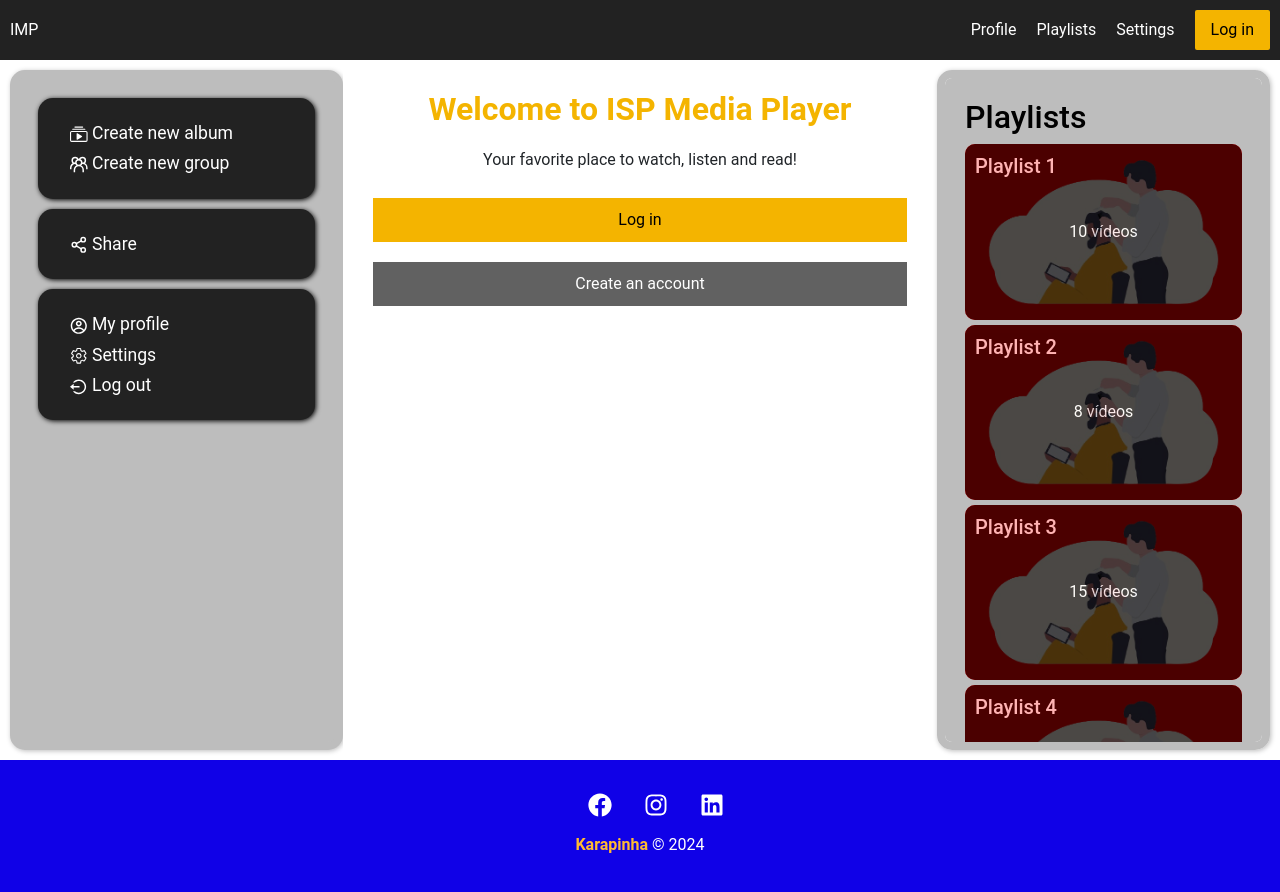
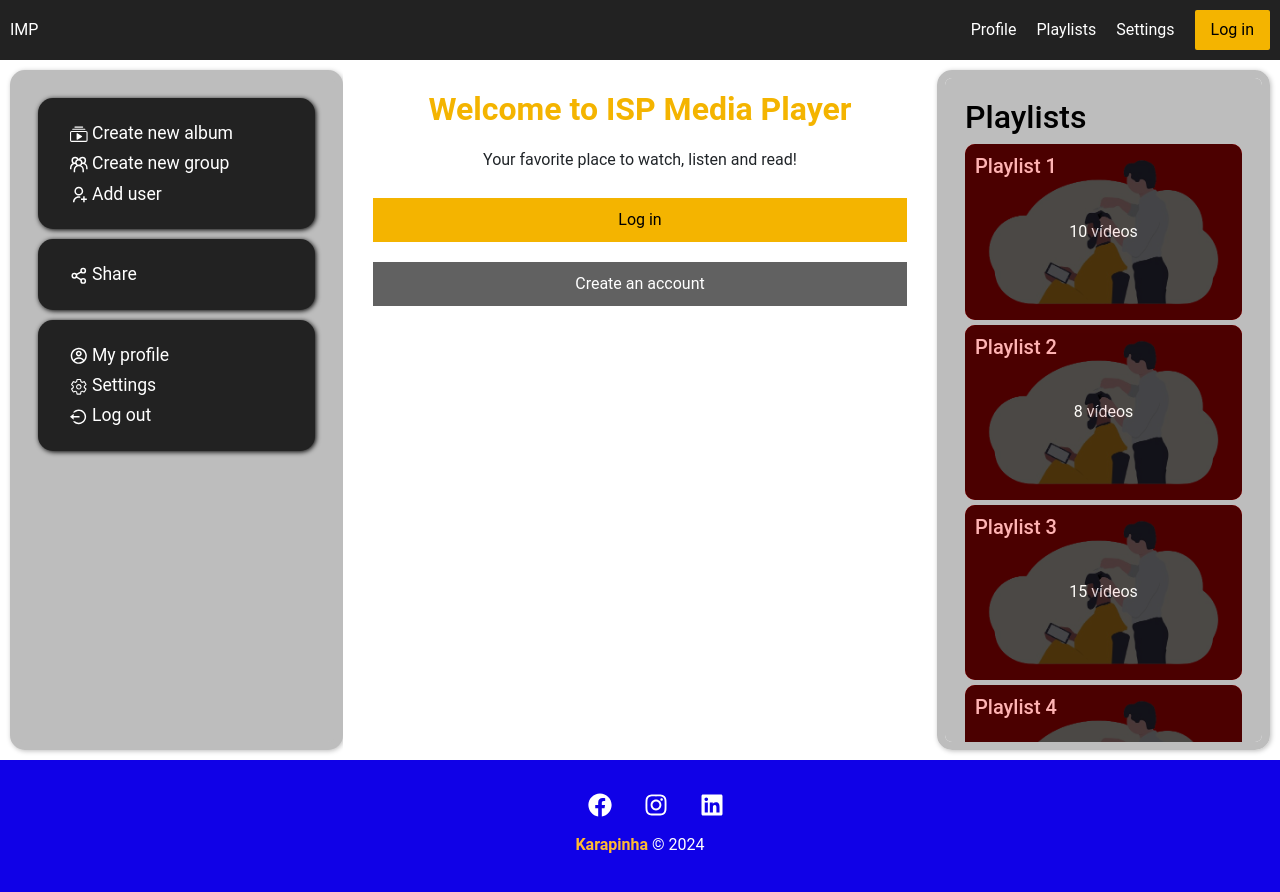
Before and after one commit to FediilvioPettrock/midia-isptec, a React (Create React App) app: page / in a window 1280 px wide. Shown: the top 892 px of the page. Built offline with nearby package versions, Linux system fonts and the light colour scheme.

Commit message:
correçao de icones

```diff
--- a/src/components/LeftColumn.js
+++ b/src/components/LeftColumn.js
@@ -8,6 +8,7 @@ import { LuShare2 } from "react-icons/lu";
 import { CgProfile } from "react-icons/cg";
 import { IoSettingsOutline } from "react-icons/io5";
 import { RiLogoutCircleLine } from "react-icons/ri";
+import { RiUserAddLine } from "react-icons/ri";
 
 const LeftColumn = () => {
     const leftNavItems1 = [
@@ -18,6 +19,10 @@ const LeftColumn = () => {
         {
             text: 'Create new group',
             icon: <GrGroup />,
+        },
+        {
+            text: 'Add user',
+            icon: <RiUserAddLine />,
         }
     ];
     const leftNavItems2 = [
```
